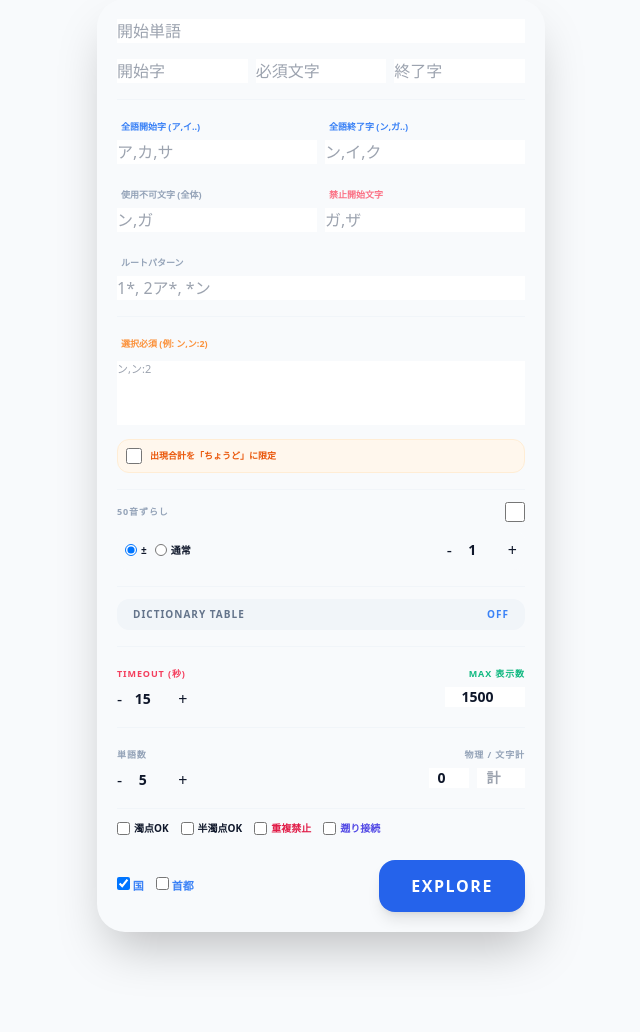
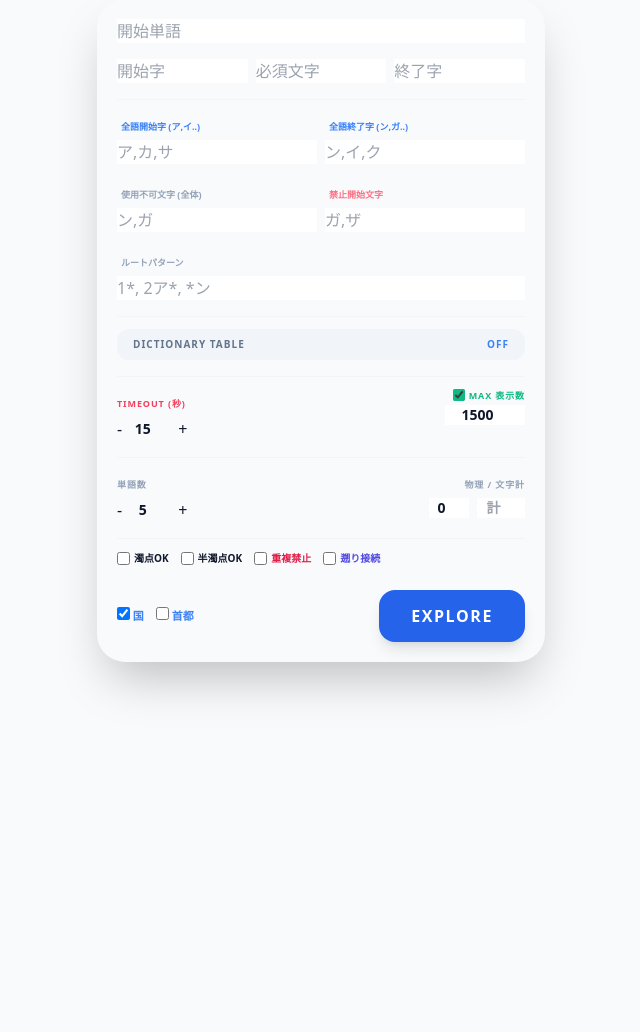
Before and after one commit to xjrstjrwvg-commits/Aleksandrovsk-Sakhalinsky, a Flask app: page / in a window 1280 px wide. Shown: the part 69-1101 px from the top of the page, without its empty margins (319-959 px from the left). After the commit the page ends 765 px from the top, so only its background shows below. Run offline with Flask 3, Linux system fonts and the light colour scheme; some libraries are stand-ins or nearby versions.

Commit message:
index.html

```diff
--- a/templates/index.html
+++ b/templates/index.html
@@ -40,6 +40,7 @@
                 <input id="ec" placeholder="終了字" class="w-full">
             </div>
 
+            <!-- 全語縛り -->
             <div class="grid grid-cols-2 gap-2 border-t border-slate-100 dark:border-slate-800 pt-3">
                 <div class="space-y-1">
                     <label class="text-[9px] font-bold text-blue-500 uppercase ml-1">全語開始字 (ア,イ..)</label>
@@ -67,33 +68,6 @@
                 <input id="pattern" placeholder="1*, 2ア*, *ン" class="w-full">
             </div>
 
-            <div class="space-y-2 border-t border-slate-100 dark:border-slate-800 pt-3">
-                <label class="text-[9px] font-bold text-orange-400 uppercase ml-1">選択必須 (例: ン,ン:2)</label>
-                <textarea id="cc" placeholder="ン,ン:2" class="w-full h-16 resize-none text-[11px]"></textarea>
-                <div class="flex items-center gap-2 bg-orange-50 dark:bg-orange-900/20 p-2 rounded-xl border border-orange-100 dark:border-orange-900/30">
-                    <input type="checkbox" id="exclusive_choice" class="w-4 h-4 cursor-pointer accent-orange-500">
-                    <label for="exclusive_choice" class="text-[9px] font-bold text-orange-600 uppercase cursor-pointer">出現合計を「ちょうど」に限定</label>
-                </div>
-            </div>
-
-            <div class="space-y-2 border-t border-slate-100 dark:border-slate-800 pt-3">
-                <div class="flex justify-between items-center">
-                    <label class="text-[9px] font-bold text-slate-400 uppercase tracking-widest">50音ずらし</label>
-                    <input type="checkbox" id="use_shift" class="w-5 h-5 cursor-pointer accent-blue-600">
-                </div>
-                <div class="flex items-center gap-3 bg-slate-50 dark:bg-slate-800/30 p-2 rounded-xl">
-                    <div class="flex gap-2 font-bold text-[10px]">
-                        <label class="cursor-pointer flex items-center gap-1"><input type="radio" name="shift_mode" value="abs" checked class="w-3 h-3"> ±</label>
-                        <label class="cursor-pointer flex items-center gap-1"><input type="radio" name="shift_mode" value="normal" class="w-3 h-3"> 通常</label>
-                    </div>
-                    <div class="flex items-center gap-2 ml-auto">
-                        <button type="button" onclick="adjustVal('ks_abs',-1)" class="step-btn">-</button>
-                        <input type="number" id="ks_abs" value="1" class="w-10 text-center bg-transparent border-none text-sm font-bold">
-                        <button type="button" onclick="adjustVal('ks_abs',1)" class="step-btn">+</button>
-                    </div>
-                </div>
-            </div>
-
             <!-- 辞書管理 -->
             <div class="border-t border-slate-100 dark:border-slate-800 pt-3 space-y-2">
                 <button type="button" onclick="document.getElementById('dict-manager').classList.toggle('hidden')" class="w-full py-2 bg-slate-100 dark:bg-slate-800 rounded-xl text-[10px] font-black uppercase tracking-widest text-slate-500 flex justify-between px-4 items-center">
@@ -108,7 +82,7 @@
                 </div>
             </div>
 
-            <!-- 設定: タイムアウト & 表示数 -->
+            <!-- 探索設定: タイムアウト & 件数制限 -->
             <div class="grid grid-cols-2 gap-4 border-t border-slate-100 dark:border-slate-800 pt-3">
                 <div class="space-y-1">
                     <label class="text-[9px] font-bold text-rose-500 uppercase tracking-widest">Timeout (秒)</label>
@@ -119,14 +93,17 @@
                     </div>
                 </div>
                 <div class="space-y-1 text-right">
-                    <label class="text-[9px] font-bold text-emerald-500 uppercase tracking-widest">Max 表示数</label>
+                    <div class="flex justify-end items-center gap-1">
+                        <input type="checkbox" id="limit_enabled" checked class="w-3 h-3 accent-emerald-500">
+                        <label for="limit_enabled" class="text-[9px] font-bold text-emerald-500 uppercase tracking-widest leading-none">Max 表示数</label>
+                    </div>
                     <div class="flex justify-end gap-2">
                         <input type="number" id="limit" value="1500" class="w-20 text-center text-sm font-bold">
                     </div>
                 </div>
             </div>
 
-            <!-- 下部オプション -->
+            <!-- 基本オプション -->
             <div class="grid grid-cols-2 gap-4 border-t border-slate-100 dark:border-slate-800 pt-3">
                 <div class="space-y-1">
                     <label class="text-[9px] font-bold text-slate-400 uppercase tracking-widest">単語数</label>
@@ -186,9 +163,9 @@
         async function init() {
             if (localStorage.ultraSettings) {
                 const s = JSON.parse(localStorage.ultraSettings);
-                const fields = ['sw','sc','asc','mc','ec','aec','exc','bsc','pattern','cc','ml','ps','ks_abs','ttl','timeout','limit'];
+                const fields = ['sw','sc','asc','mc','ec','aec','exc','bsc','pattern','ml','ps','ks_abs','ttl','timeout','limit'];
                 fields.forEach(f => { if(s[f] !== undefined && document.getElementById(f)) document.getElementById(f).value = s[f]; });
-                const checks = ['allow_daku','allow_handaku','char_limit_mode','auto_recovery','use_shift'];
+                const checks = ['allow_daku','allow_handaku','char_limit_mode','auto_recovery','limit_enabled'];
                 checks.forEach(f => { if(s[f] !== undefined && document.getElementById(f)) document.getElementById(f).checked = s[f]; });
                 if (s.dark_mode) document.documentElement.classList.add('dark');
                 if (s.wordStates) wordStates = s.wordStates;
@@ -244,13 +221,11 @@
                 sw: document.getElementById('sw').value, sc: document.getElementById('sc').value, asc: document.getElementById('asc').value,
                 mc: document.getElementById('mc').value, ec: document.getElementById('ec').value, aec: document.getElementById('aec').value,
                 exc: document.getElementById('exc').value, bsc: document.getElementById('bsc').value, pattern: document.getElementById('pattern').value,
-                cc: document.getElementById('cc').value, ml: document.getElementById('ml').value, ps: document.getElementById('ps').value,
-                ks_abs: document.getElementById('ks_abs').value, ttl: document.getElementById('ttl').value,
-                timeout: document.getElementById('timeout').value, limit: document.getElementById('limit').value,
-                use_shift: document.getElementById('use_shift').checked, dark_mode: document.documentElement.classList.contains('dark'),
-                allow_daku: document.getElementById('allow_daku').checked, allow_handaku: document.getElementById('allow_handaku').checked,
-                char_limit_mode: document.getElementById('char_limit_mode').checked, auto_recovery: document.getElementById('auto_recovery').checked,
-                wordStates: wordStates, cats: cats
+                ml: document.getElementById('ml').value, timeout: document.getElementById('timeout').value, limit: document.getElementById('limit').value,
+                limit_enabled: document.getElementById('limit_enabled').checked,
+                dark_mode: document.documentElement.classList.contains('dark'), allow_daku: document.getElementById('allow_daku').checked,
+                allow_handaku: document.getElementById('allow_handaku').checked, char_limit_mode: document.getElementById('char_limit_mode').checked,
+                auto_recovery: document.getElementById('auto_recovery').checked, wordStates: wordStates, cats: cats
             });
         }
 
@@ -266,9 +241,10 @@
                         all_start_char: document.getElementById('asc').value, must_char: document.getElementById('mc').value,
                         end_char: document.getElementById('ec').value, all_end_char: document.getElementById('aec').value,
                         exclude_chars: document.getElementById('exc').value, ban_start_chars: document.getElementById('bsc').value,
-                        max_len: document.getElementById('ml').value, timeout: document.getElementById('timeout').value, limit: document.getElementById('limit').value,
-                        pos_shift: document.getElementById('ps').value, use_shift: document.getElementById('use_shift').checked,
-                        allow_daku: document.getElementById('allow_daku').checked, allow_handaku: document.getElementById('allow_handaku').checked,
+                        max_len: document.getElementById('ml').value, timeout: document.getElementById('timeout').value,
+                        limit: document.getElementById('limit').value, limit_enabled: document.getElementById('limit_enabled').checked,
+                        pos_shift: 0, allow_daku: document.getElementById('allow_daku').checked,
+                        allow_handaku: document.getElementById('allow_handaku').checked,
                         auto_recovery: document.getElementById('auto_recovery').checked, char_limit_mode: document.getElementById('char_limit_mode').checked,
                         categories: Array.from(document.querySelectorAll('input[name="cat"]:checked')).map(c => c.value),
                         red_words: Object.keys(wordStates).filter(k => wordStates[k] === 'red'), blue_words: Object.keys(wordStates).filter(k => wordStates[k] === 'blue')
```
